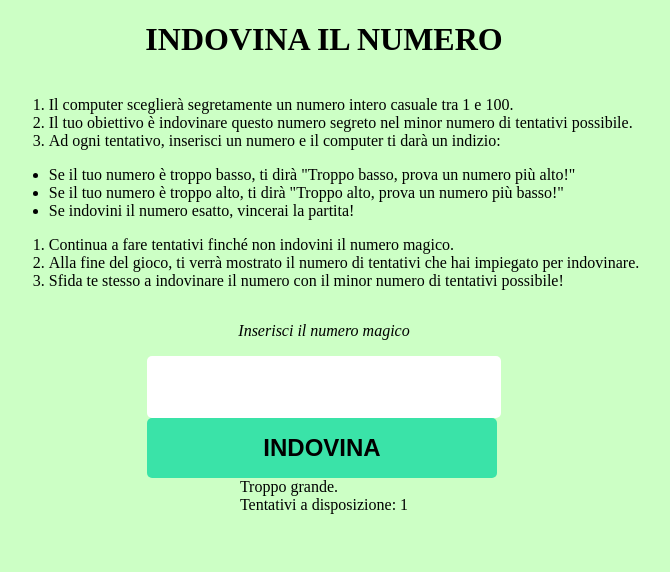
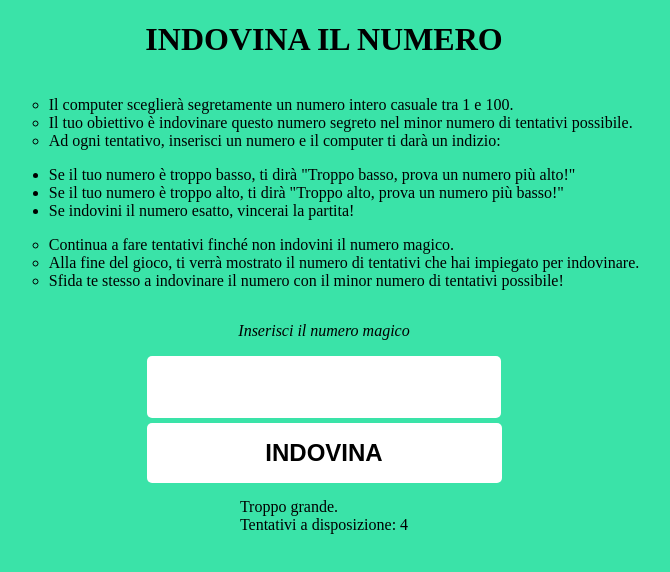
Before and after one commit to Peppee7/consegna2, a plain HTML site: page index.html in a window 1280 px wide. Both pictures are taken after a click on the button "INDOVINA". Shown: the whole page, without its empty margins (316-986 px from the left). Drawn offline with Linux system fonts and the light colour scheme.

Commit message:
background-color

```diff
--- a/index.html
+++ b/index.html
@@ -6,7 +6,7 @@
     <title>Magic Number</title>
     <link rel="stylesheet" href="static/css/index.css">
 </head>
-<body>
+<body class="background">
     <header>
         <h1>INDOVINA IL NUMERO</h1>
     </header>
--- /dev/null
+++ b/static/css/background.css
@@ -0,0 +1,11 @@
+.greenBg {
+    background-color: #3AE3A8;
+}
+
+.yellowBg {
+    background-color: yellow;
+}
+
+.redBg {
+    background-color: red;
+}
--- a/static/css/button.css
+++ b/static/css/button.css
@@ -1,11 +1,12 @@
 #guessBtn {
-    background-color: #3AE3A8;
+    background-color: #FFF;
+    margin-top: 5px;
     color: black;
     font-weight: bolder;
     font-size: 24px;
     text-align: center middle;
     border-radius: 5px;
     border: 0px;
-    width: 350px;
+    width: 355px;
     height: 60px;
 }
--- a/static/css/index.css
+++ b/static/css/index.css
@@ -1,10 +1,10 @@
 @import "button.css";
 @import "number.css";
-@import "lis.css";
+@import "list.css";
 @import "title.css";
+@import "background.css";
 
 body{
-    background-color: #CCFFC5;
     display: flex;
     justify-content: center;
     align-items: center;
@@ -20,3 +20,7 @@
 p {
     font-style: oblique;
 }
+
+#message {
+    margin-top: 15px;
+}
--- a/static/js/index.js
+++ b/static/js/index.js
@@ -14,28 +14,46 @@
     while(colpo === null || isNaN(colpo)) {
         colpo = prompt("Idovina il numero!!!")
     }
-    tentativi++
     colpo = parseInt(colpo)
 
     if(colpo == n) {
         console.log("CONGRATURAZIONI! Hai vinto.")
-        tentativi = 0
         msg.innerHTML = "WINNER"
         alert("CONGRATURAZIONI! Hai vinto.")
     } else if(colpo < n) {
-        console.log("Troppo piccolo. Tentativi rimasti: " + (5 - tentativi) + " | " + colpo)
+        tentativi = tentativi - 1
+        console.log("Troppo piccolo. Tentativi rimasti: " + tentativi + " | " + colpo)
         msg.innerHTML = "Troppo piccolo. <br>Tentativi a disposizione: " + tentativi
     } else {
-        console.log("Troppo grande.  Tentativi rimasti: " + (5 - tentativi) + " | " + colpo)
+        tentativi = tentativi - 1
+        console.log("Troppo grande.  Tentativi rimasti: " + tentativi+ " | " + colpo)
         msg.innerHTML = "Troppo grande. <br>Tentativi a disposizione: " + tentativi
+    }
+
+    console.log(tentativi)
+    if(tentativi == 5 || tentativi == 4) {
+        bg.classList.add("greenBg")
+    }else if(tentativi == 3 || tentativi == 2) {
+        bg.classList.remove("greenBg")
+        bg.classList.add("yellowBg")
+    }else if(tentativi == 1) {
+        bg.classList.remove("yellowBg")
+        bg.classList.add("redBg")
+    }else if(tentativi <= 0) {
+        msg.innerHTML = "GAME OVER"
     }
 }
 
 getRandom(0, 100)
 
+let bg = document.querySelector("[class=background]")
 let msg = document.querySelector("#message")
 let button = document.querySelector("[type=button]")
-while(tentativi != 0) {
+let win = false
+
+bg.classList.add("greenBg")
+msg.innerHTML = "Tentativi a dispozione: " + tentativi
+
+if(tentativi >= 0) {
     button.addEventListener("click", callback)
-    tentativi = tentativi - 1
 }
```
